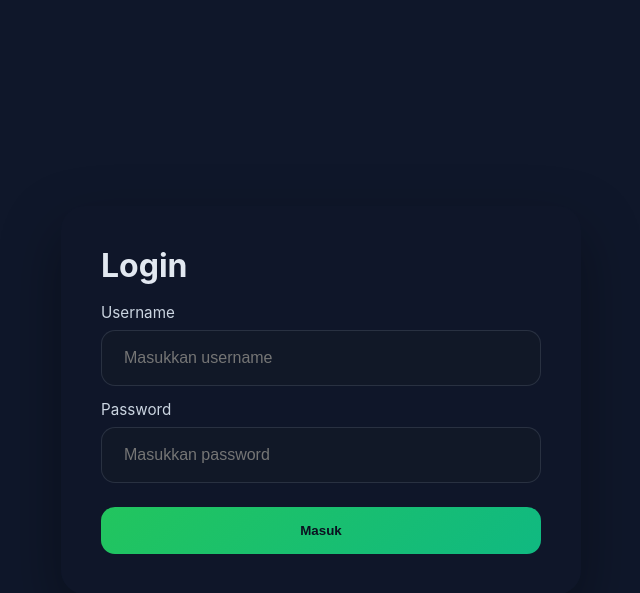
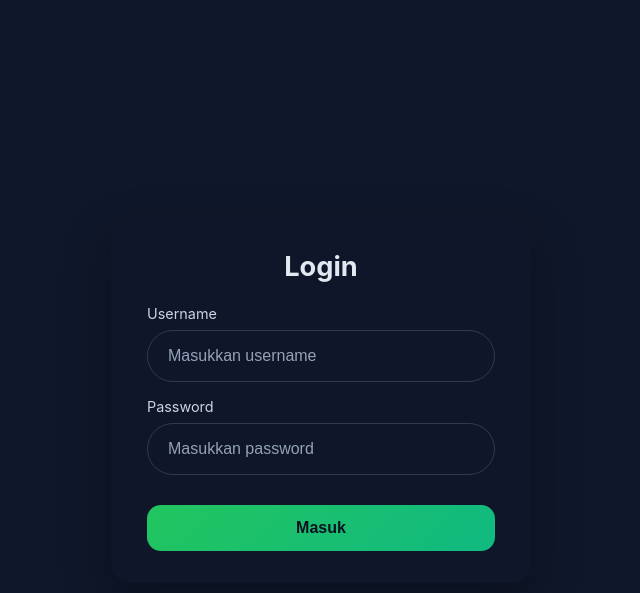
Before and after one commit to Haryakbar3112/Smart--Retail, a Flask app: page / in a window 1280 px wide. Shown: the top 593 px of the page, without its empty margins (319-959 px from the left). Run offline with Flask 3, Linux system fonts and the light colour scheme.

Commit message:
Update bar Input

```diff
--- a/templates/login.html
+++ b/templates/login.html
@@ -20,42 +20,52 @@
             color: #e2e8f0;
         }
         .login-card {
-            width: min(520px, 100%);
-            padding: 40px;
-            border-radius: 24px;
+            width: min(420px, 100%);
+            padding: 32px 36px;
+            border-radius: 20px;
             background: rgba(15, 23, 42, 0.95);
-            box-shadow: 0 24px 60px rgba(0, 0, 0, 0.35);
+            box-shadow: 0 20px 50px rgba(0, 0, 0, 0.3);
         }
         .login-card h1 {
-            margin: 0 0 18px;
-            font-size: 2rem;
+            margin: 0 0 22px;
+            font-size: 1.7rem;
+            text-align: center;
         }
         label {
             display: block;
-            margin-bottom: 14px;
+            margin-bottom: 16px;
             color: #cbd5e1;
-            font-size: 0.95rem;
+            font-size: 0.9rem;
         }
         input {
             width: 100%;
-            padding: 18px 22px;
-            border-radius: 14px;
-            border: 1px solid rgba(148, 163, 184, 0.18);
-            background: #111827;
+            padding: 16px 20px;
+            border-radius: 999px;
+            border: 1px solid rgba(148, 163, 184, 0.25);
+            background: transparent;
             color: #e2e8f0;
             margin-top: 8px;
             font-size: 1rem;
+            outline: none;
+            transition: border-color 0.2s;
+        }
+        input::placeholder {
+            color: #94a3b8;
+        }
+        input:focus {
+            border-color: #7dd3fc;
         }
         button {
             width: 100%;
-            padding: 16px 20px;
+            padding: 14px 20px;
             border: none;
             border-radius: 14px;
             background: linear-gradient(135deg, #22c55e, #10b981);
             color: #0b1120;
             font-weight: 700;
+            font-size: 1rem;
             cursor: pointer;
-            margin-top: 10px;
+            margin-top: 14px;
         }
         @media (max-width: 520px) {
             .login-card {
--- a/templates/produk.html
+++ b/templates/produk.html
@@ -65,8 +65,8 @@
         input[type="text"],
         input[type="number"] {
             width: 100%;
-            padding: 12px 14px;
-            border-radius: 14px;
+            padding: 12px 3px;
+            border-radius: 999px;
             border: 1px solid rgba(148, 163, 184, 0.18);
             background: #0f172a;
             color: #e2e8f0;
--- a/templates/transaksi.html
+++ b/templates/transaksi.html
@@ -65,8 +65,8 @@
         select,
         input[type="number"] {
             width: 100%;
-            padding: 12px 14px;
-            border-radius: 14px;
+            padding: 12px 2px;
+            border-radius: 999px;
             border: 1px solid rgba(148, 163, 184, 0.18);
             background: #0f172a;
             color: #e2e8f0;
```
